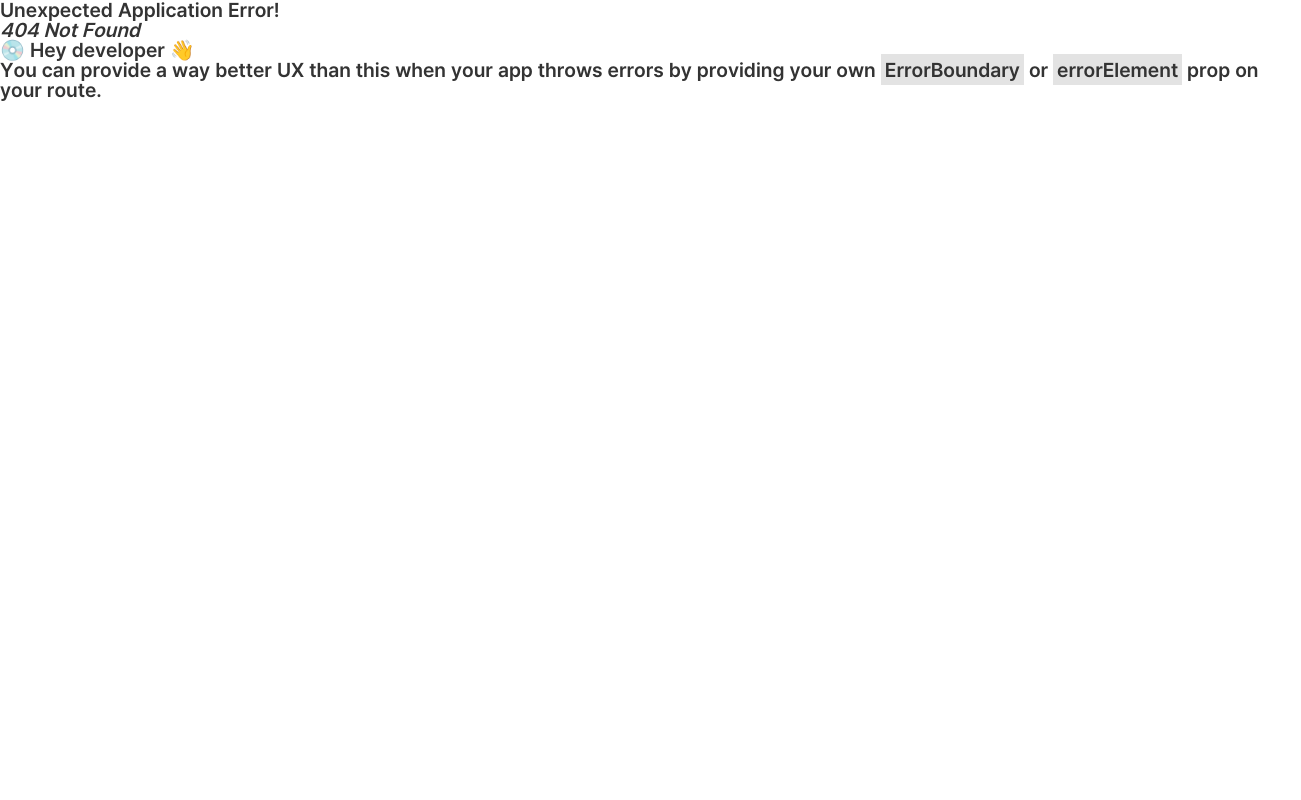
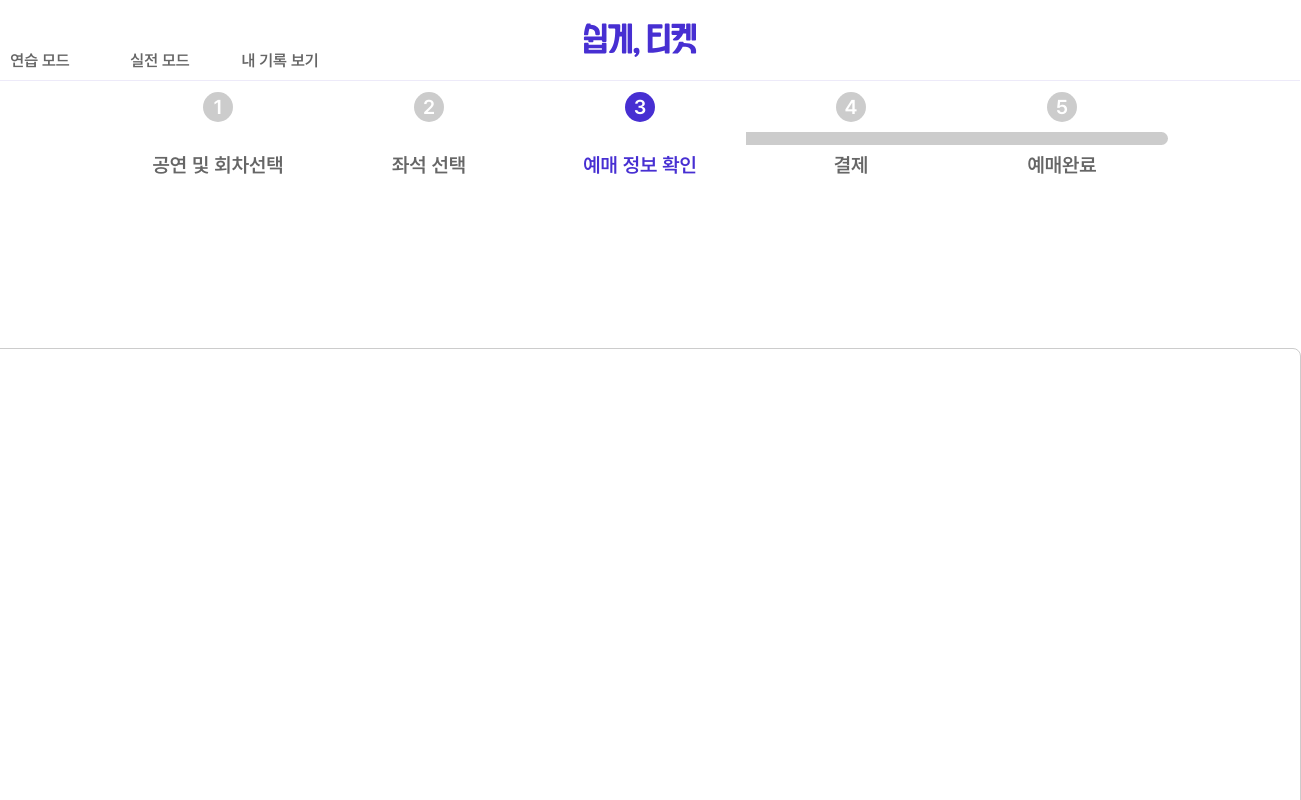
Before and after one commit to Easy-Ti-cket/easy-ticket, a React (Vite) app: page /interpark in a window 1280 px wide. Before the commit this address had no page. Shown: the top 800 px of the page, 1301 px wide, since content can reach past the window. Built offline with nearby package versions, Linux system fonts and the light colour scheme.

Commit message:
Feat: ThemeProvider 파일 수정 및 인터파크 테마 테스트

```diff
--- a/src/pages/ProgressContents.jsx
+++ b/src/pages/ProgressContents.jsx
@@ -6,7 +6,7 @@ import Button from "../components/button/Button";
 import { useState } from "react";
 import Modal from "../components/Modal";
 import { useAtomValue } from "jotai";
-import { levelAtom } from "../store/atom";
+import { themeSiteAtom, levelAtom } from "../store/atom";
 
 //ProgressBar+ContentsBox Container
 const ProgressContentsContainer = styled.div`
@@ -52,13 +52,18 @@ const ProgressContents = ({ text }) => {
   //레벨 별 타이머 출력 설정
   const level = useAtomValue(levelAtom);
   const [isModalOpen, setIsModalOpen] = useState(false);
+  const theme = useAtomValue(themeSiteAtom);
 
   const handleModalOpen = () => {
     setIsModalOpen(true);
   };
+
   const handleModalClose = () => {
     setIsModalOpen(false);
   };
+
+  // 실전 모드인 경우(테마 정보가 있는 경우) 도움말 버튼 숨기기
+  const showHelpButton = !theme;
 
   return (
     <ProgressContentsContainer>
@@ -74,6 +79,7 @@ const ProgressContents = ({ text }) => {
       <TextBox>{text}</TextBox>
       <ContentsBox>
         {/*도움말 버튼 */}
+        {showHelpButton && (
           <ButtonContainer>
             <Button
               onClick={handleModalOpen}
@@ -81,7 +87,8 @@ const ProgressContents = ({ text }) => {
               type="help"
             />
           </ButtonContainer>
-        {/*도움말 모달창*/}
+        )}
+        {/* 도움말 모달창 */}
         {isModalOpen && (
           <Modal onClick={handleModalClose} contents="내용입니다" />
         )}
--- /dev/null
+++ b/src/pages/challengeMode/interpark/SelectRoundInterpark.jsx
@@ -0,0 +1,149 @@
+// SelectRoundInterpark.jsx
+import React, { useEffect, useState } from "react";
+import PosterInfo from "../../../components/poster/PosterInfo";
+import SelectCalender from "../../../components/calender/SelectCalender";
+import Button from "../../../components/button/Button";
+import styled from "styled-components";
+import { useAtom } from "jotai";
+import {
+  themeSiteAtom,
+  selectedPosterAtom,
+  levelAtom,
+  progressAtom,
+  postersAtom
+} from "../../../store/atom";
+import { useNavigate } from "react-router-dom";
+import formatTime from "../../../util/time";
+
+const Container = styled.div`
+  display: flex;
+  justify-content: space-between;
+`;
+
+const LeftSection = styled.div`
+  width: 600px;
+  display: flex;
+  flex-direction: column;
+  justify-content: center;
+  align-items: center;
+`;
+
+const RightSection = styled.div`
+  width: 600px;
+  display: flex;
+  flex-direction: column;
+  justify-content: center;
+  align-items: flex-start;
+`;
+
+const RoundWrapper = styled.div`
+  width: 220px;
+  display: flex;
+  flex-direction: column;
+  margin-left: 20px;
+  align-items: left;
+  padding: 5px;
+`;
+
+const SelectRoundInterpark = () => {
+  const [, setLevel] = useAtom(levelAtom);
+  const [, setProgress] = useAtom(progressAtom);
+  const [selectedPoster] = useAtom(selectedPosterAtom);
+  const [posters] = useAtom(postersAtom); // 포스터 데이터 가져오기
+  const [posterId, setPosterId] = useState(0);
+  const [dateSelected, setDateSelected] = useState(false);
+  const [roundSelected, setRoundSelected] = useState(false);
+  const [timesButtons, setTimesButtons] = useState([]);
+  const [correctRound, setCorrectRound] = useState(null); // 정답 회차 저장
+  const navigate = useNavigate();
+  const [, setThemeSite] = useAtom(themeSiteAtom);
+
+  useEffect(() => {
+    setProgress(1);
+    setThemeSite("interpark"); // Interpark 테마 적용
+    setLevel("high"); // 고급 난이도 설정
+    setPosterId(0);
+  }, [setLevel, setProgress, selectedPoster, setThemeSite]);
+
+  const poster = posters[posterId];
+  const posterDates = poster ? poster.date : [];
+  const posterTimes = poster ? poster.time : {};
+
+  // 날짜 정답 지정
+  const handleDateSelect = (formattedDate) => {
+    const correctDate = posterDates[0]; // 날짜 배열의 첫 번째 날짜를 정답으로 설정
+
+    if (formattedDate === correctDate) {
+      setDateSelected(true);
+      const timesArray = formatTime(posterTimes, formattedDate);
+      setTimesButtons(timesArray);
+
+      // 회차 데이터에서 첫 번째 회차를 정답으로 설정
+      if (timesArray.length > 0) {
+        setCorrectRound(timesArray[0]);
+      }
+    } else {
+      alert("날짜를 다시 선택해주세요.");
+    }
+  };
+
+  // 회차 선택
+  const handleRoundClick = (time) => {
+    if (dateSelected) {
+      if (time === correctRound) {
+        alert(`${time}으로 공연을 예매합니다.`);
+        setRoundSelected(true);
+      } else {
+        alert("회차를 다시 선택해주세요.");
+      }
+    } else {
+      alert("먼저 올바른 날짜를 선택해주세요.");
+    }
+  };
+
+  const handleReserveClick = () => {
+    if (!roundSelected) {
+      alert("먼저 회차를 선택해주세요.");
+      return;
+    }
+    navigate("/interpark/step2");
+  };
+
+  return (
+    <Container>
+      <LeftSection>
+        <PosterInfo id={posterId} />
+      </LeftSection>
+      <RightSection>
+        <SelectCalender
+          onDateSelect={handleDateSelect}
+          initialDate={
+            posterDates.length > 0 ? new Date(posterDates[0]) : new Date()
+          }
+        />
+        <RoundWrapper>
+          <p>회차</p>
+          {timesButtons.length > 0 ? (
+            timesButtons.map((time, index) => (
+              <Button
+                key={index}
+                text={`${index + 1}회 - ${time}`}
+                type="outline--interpark"
+                onClick={() => handleRoundClick(time)}
+              />
+            ))
+          ) : (
+            <Button
+              text="날짜 선택 후 확인"
+              type="outline"
+              onClick={() => handleRoundClick("날짜 선택 후 확인")}
+            />
+          )}
+          <Button text="예매하기" onClick={handleReserveClick} />
+        </RoundWrapper>
+      </RightSection>
+    </Container>
+  );
+};
+
+export default SelectRoundInterpark;
--- a/src/routes.jsx
+++ b/src/routes.jsx
@@ -9,6 +9,7 @@ import SelectSite from "./pages/practiceMode/selectSite/selectSite";
 import Intro from "./pages/practiceMode/step0/Intro";
 import SelectPerformance from "./pages/practiceMode/step1/SelectPerformance";
 import SelectRound from "./pages/practiceMode/step1/SelectRound";
+import SelectRoundInterpark from "./pages/challengeMode/interpark/SelectRoundInterpark";
 import SelectPayMethod from "./pages/practiceMode/step4/SelectPayMethod";
 import CardPay from "./pages/practiceMode/step4/CardPay";
 import Step5 from "./pages/practiceMode/step5/Step5";
@@ -70,6 +71,22 @@ const router = createBrowserRouter([
             label: "예매 성공"
           }
         ]
+      },
+      {
+        path: "interpark",
+        element: <ProgressContents />,
+        children: [
+          {
+            path: "step1",
+            element: <PrivateRoute element={<SelectRoundInterpark />} />,
+            label: "날짜 및 회차 선택"
+          },
+          {
+            path: "step5",
+            element: <PrivateRoute element={<Step5 />} />,
+            label: "예매 성공"
+          }
+        ]
       }
     ]
   }
--- a/src/styles/ThemeProvider.jsx
+++ b/src/styles/ThemeProvider.jsx
@@ -1,10 +1,9 @@
 // ThemeProvider.jsx
 import React, { createContext, useState, useContext, useEffect } from "react";
 import { useLocation } from "react-router-dom";
-import styles from "./variables.module.css";
-import theme from "./theme";
 import { useAtom } from "jotai";
 import { themeSiteAtom } from "../store/atom";
+import theme from "./theme";
 
 const ThemeContext = createContext();
 
@@ -33,7 +32,6 @@ export const ThemeProvider = ({ children }) => {
   }, [location, setCurrentTheme]);
 
   const themeStyles = {
-    "--button-color": theme.buttonColors[currentTheme],
     "--progress-bar-color": theme.progressBarColors[currentTheme]
   };
 
--- a/src/styles/theme.js
+++ b/src/styles/theme.js
@@ -1,75 +1,29 @@
-import "../index.css";
-
-const practice = {
-  "--sub-color": "#edeaf9",
-  "--key-color": "#472fd2",
-  "--hover-color": "#1d00c8",
-  /*point color*/
-  " --point-color": "#ff6347",
-  "--point-color2": "#ffbe17",
-  "--point-hover-color2": "#efb316",
-  /*gray scale*/
-  "--fill-color": "#cccccc",
-  "--text-color": "#666666",
-  "--text-color2": "#333333"
-};
 const interpark = {
-  "--sub-color": "#edeaf9",
-  "--key-color": "#000000",
-  "--hover-color": "#1d00c8",
-  /*point color*/
-  " --point-color": "#ff6347",
-  "--point-color2": "#ffbe17",
-  "--point-hover-color2": "#efb316",
-  /*gray scale*/
-  "--fill-color": "#cccccc",
-  "--text-color": "#666666",
-  "--text-color2": "#333333"
+  keyColor: "#d40000",
+  hoverColor: "#b50000",
+  subColor: "#00ff50"
 };
 
 const melonticket = {
-  "--sub-color": "#edeaf9",
-  "--key-color": "#472fd2",
-  "--hover-color": "#1d00c8",
-  /*point color*/
-  " --point-color": "#ff6347",
-  "--point-color2": "#ffbe17",
-  "--point-hover-color2": "#efb316",
-  /*gray scale*/
-  "--fill-color": "#cccccc",
-  "--text-color": "#666666",
-  "--text-color2": "#333333"
+  keyColor: "#00ff00",
+  hoverColor: "#00b500",
+  subColor: "#00ff0050"
 };
 
 const ticketlink = {
-  "--sub-color": "#edeaf9",
-  "--key-color": "#472fd2",
-  "--hover-color": "#1d00c8",
-  /*point color*/
-  " --point-color": "#ff6347",
-  "--point-color2": "#ffbe17",
-  "--point-hover-color2": "#efb316",
-  /*gray scale*/
-  "--fill-color": "#cccccc",
-  "--text-color": "#666666",
-  "--text-color2": "#333333"
+  keyColor: "#00ff00",
+  hoverColor: "#00b500",
+  subColor: "#00ff0050"
 };
 
 const yes24 = {
-  "--sub-color": "#edeaf9",
-  "--key-color": "#472fd2",
-  "--hover-color": "#1d00c8",
-  /*point color*/
-  " --point-color": "#ff6347",
-  "--point-color2": "#ffbe17",
-  "--point-hover-color2": "#efb316",
-  /*gray scale*/
-  "--fill-color": "#cccccc",
-  "--text-color": "#666666",
-  "--text-color2": "#333333"
+  keyColor: "#00a2ff",
+  hoverColor: "#005bb5",
+  subColor: "#00a2ff50"
 };
 
-// 내보내는 테마 객체
+const practice = {};
+
 const theme = {
   interpark,
   melonticket,
```
Lines whose indentation alone changed are shown as unchanged.
